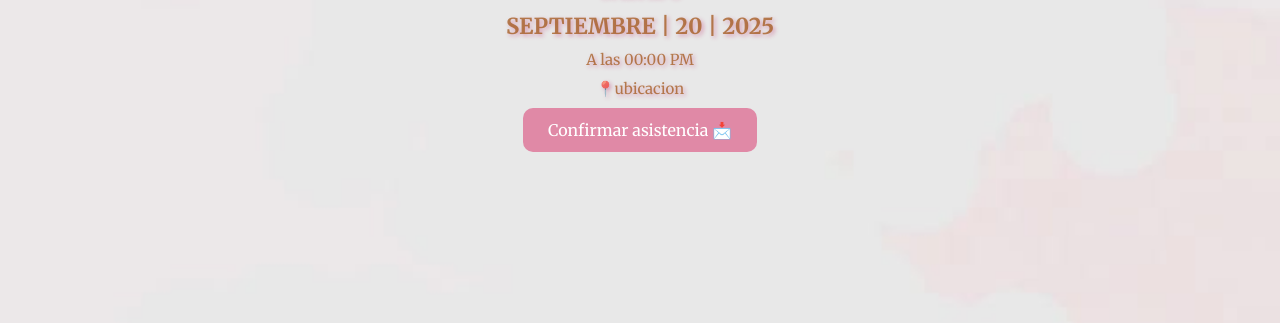
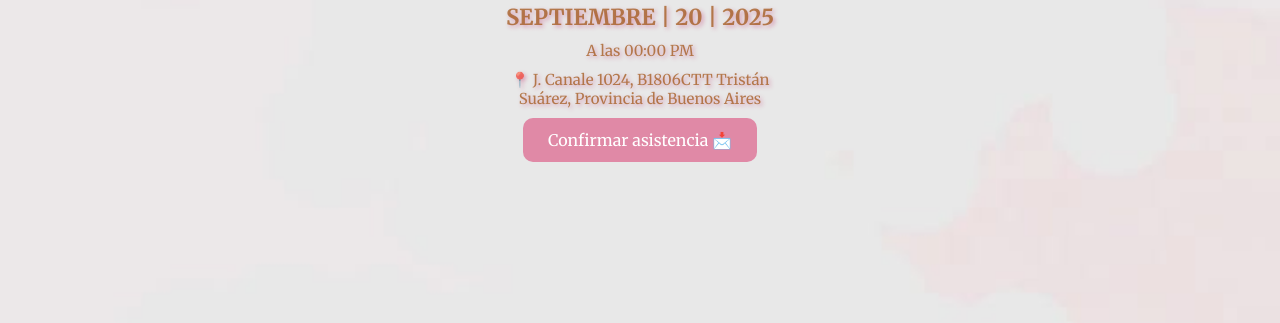
Before and after one commit to ludmii04ok/babyshower, a plain HTML site: page index.html in a window 1280 px wide. Shown: the part 477-800 px from the top of the page. Drawn offline with Linux system fonts and the light colour scheme; a web font is replaced by a local one.

Commit message:
Update index.html

```diff
--- a/index.html
+++ b/index.html
@@ -119,7 +119,7 @@
       text-shadow: 2px 2px 4px #d79cb4;
     }
 
-    .ubicacion {
+    #ubicacion {
      font-family: "Merriweather", serif;
      font-optical-sizing: auto;
      font-weight: 400;
@@ -171,8 +171,17 @@
     <p class="mes">SEPTIEMBRE | 20 | 2025</p>
     <p class="horario">A las 00:00 PM</p>
 
-    <p class="ubicacion">📍ubicacion</p>
 
+
+
+<p id="ubicacion">
+  📍
+  <a href="https://www.google.com/maps?q=J.+Canale+1024,+B1806CTT+Tristán+Suárez,+Provincia+de+Buenos+Aires"
+     target="_blank"
+     style="color: inherit; text-decoration: none;">
+     J. Canale 1024, B1806CTT Tristán Suárez, Provincia de Buenos Aires
+  </a>
+</p>
 
 
 
```
